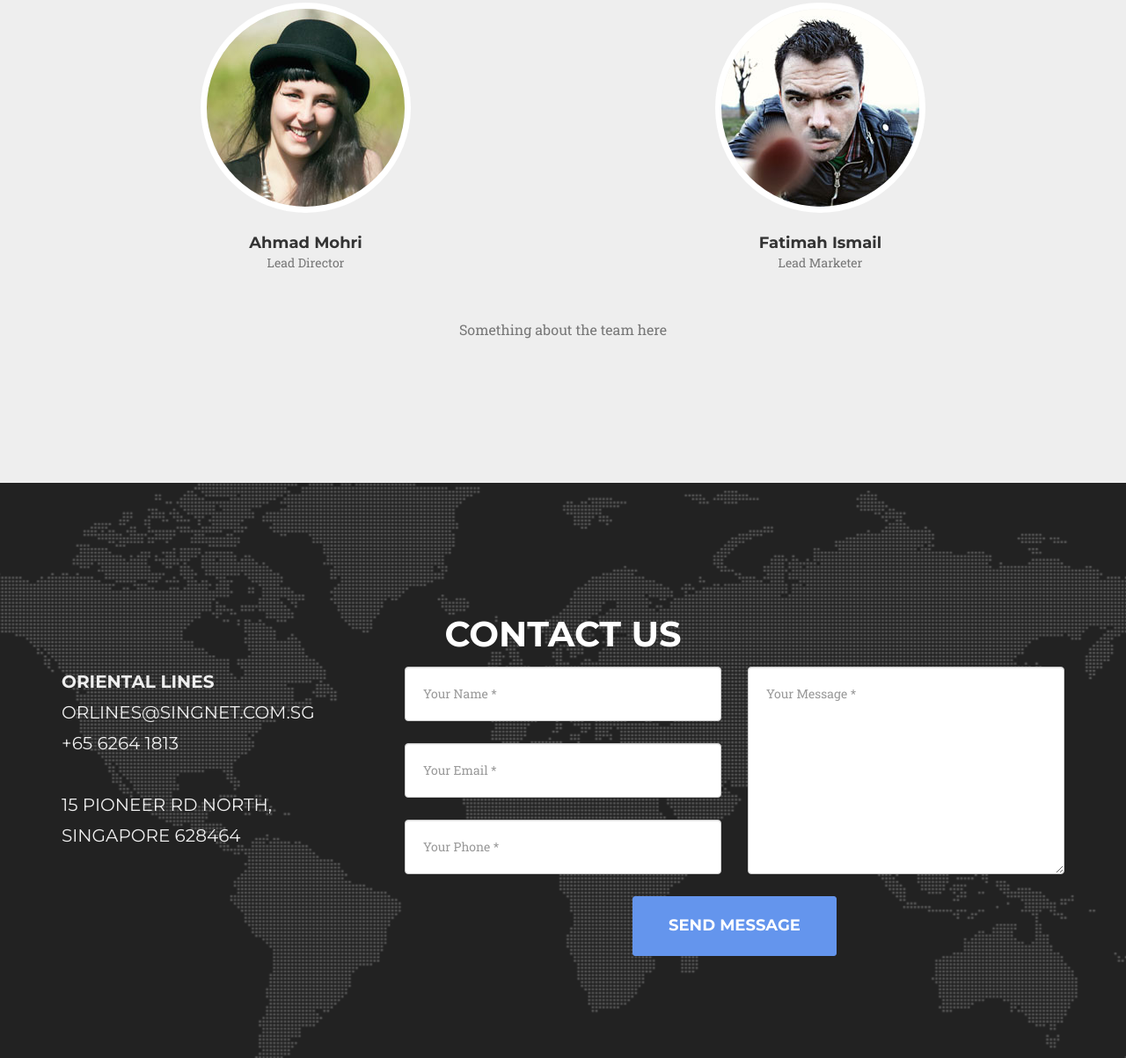
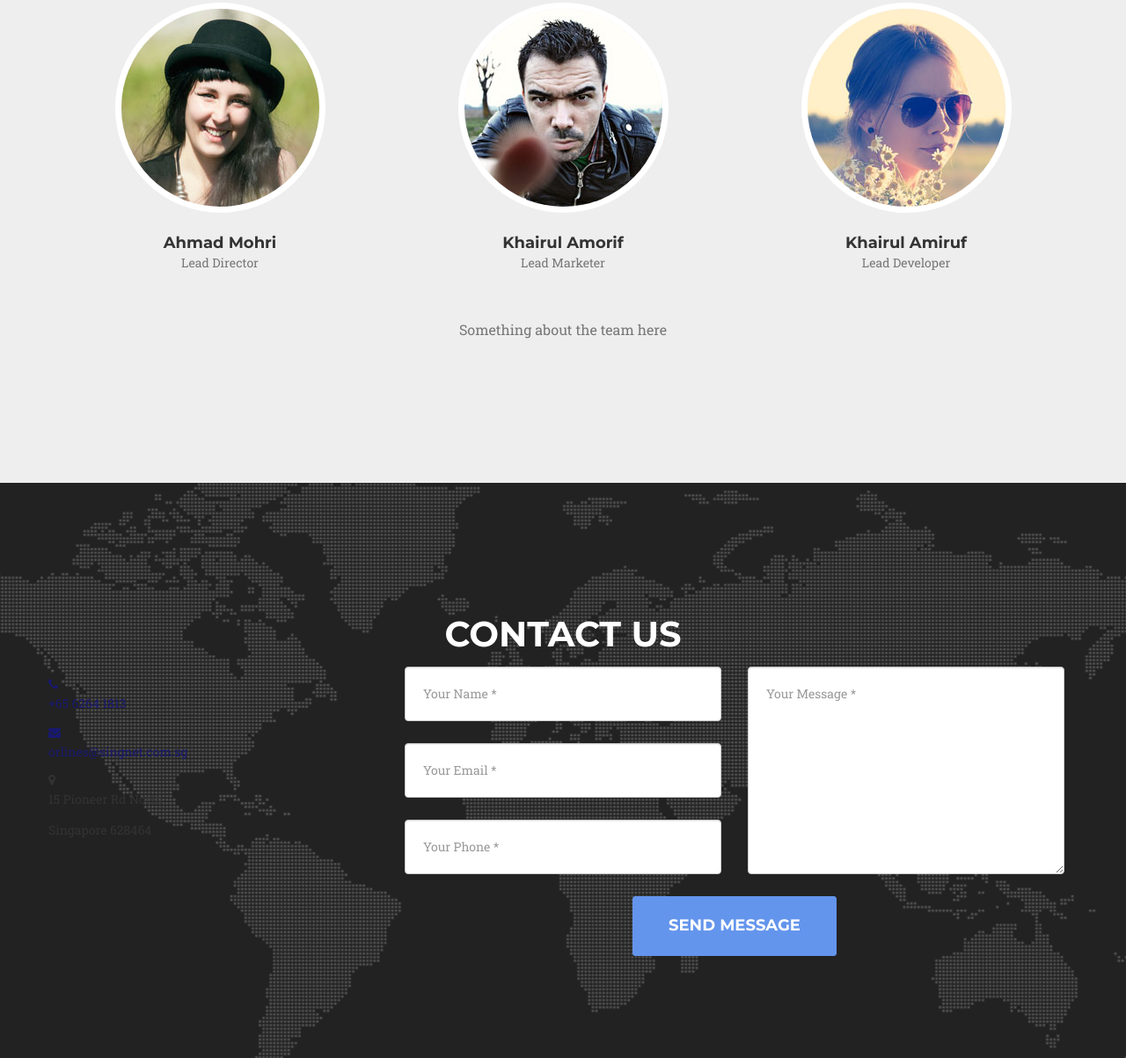
Before and after one commit to orlines/orlines.github.io, a website: page index.html in a window 1280 px wide. Shown: the part 4344-5547 px from the top of the page at 88% size. Drawn offline with nearby package versions, Linux system fonts and the light colour scheme; a web font is replaced by a local one.

Commit message:
Update index.html

```diff
--- a/index.html
+++ b/index.html
@@ -341,7 +341,7 @@
                 </div>
             </div>
             <div class="row">
-                <div class="col-sm-6">
+                <div class="col-sm-4">
                     <div class="team-member">
                         <img src="img/team/1.jpg" class="img-responsive img-circle" alt="">
                         <h4>Ahmad Mohri</h4>
@@ -358,10 +358,10 @@
                         </ul>
                     </div>
                 </div>
-                <div class="col-sm-6">
+                <div class="col-sm-4">
                     <div class="team-member">
                         <img src="img/team/2.jpg" class="img-responsive img-circle" alt="">
-                        <h4>Fatimah Ismail</h4>
+                        <h4>Khairul Amorif</h4>
                         <p class="text-muted">Lead Marketer</p>
                         <ul class="list-inline social-buttons">
                         	<!--
@@ -375,23 +375,24 @@
                         </ul>
                     </div>
                 </div>
-                <!--
+
                 <div class="col-sm-4">
                     <div class="team-member">
                         <img src="img/team/3.jpg" class="img-responsive img-circle" alt="">
-                        <h4>Diana Pertersen</h4>
+                        <h4>Khairul Amiruf</h4>
                         <p class="text-muted">Lead Developer</p>
                         <ul class="list-inline social-buttons">
+                        	<!--
                             <li><a href="#"><i class="fa fa-twitter"></i></a>
                             </li>
                             <li><a href="#"><i class="fa fa-facebook"></i></a>
                             </li>
                             <li><a href="#"><i class="fa fa-linkedin"></i></a>
                             </li>
+                        -->
                         </ul>
                     </div>
                 </div>
-            	-->
             </div>
             <div class="row">
                 <div class="col-lg-8 col-lg-offset-2 text-center">
@@ -438,22 +439,27 @@
                     <h2 class="section-heading">Contact Us</h2>
                 </div>
             </div>
+
             <div class="row">
             	<div class="col-lg-4">
                 	<p class="address">
-                		<span>
-                			<strong>Oriental Lines</strong>
-                		</span>
-                		<br>
-                		orlines@singnet.com.sg <br> +65 6264 1813
-                		<br>
-                		<br>
-                		15 Pioneer Rd North,
-                		<br>
-                		Singapore 628464
-                		<br>
-                		<br>
-
+                		<div class="row">
+                			<a href="tel:+65-62641813">
+                				<i class="fa fa-phone"></i>
+                				<p>+65 6264 1813</p>
+                			</a>
+                		</div>
+                		<div class="row">
+                			<a href="mailto:orlines@singnet.com.sg?subject=General%20Enquiries">
+                				<i class="fa fa-envelope"></i>
+                				<p>orlines@singnet.com.sg</p>
+                			</a>
+                		</div>
+                		<div class="row">
+            				<i class="fa fa-map-marker"></i>
+            				<p>15 Pioneer Rd North</p>
+            				<p>Singapore 628464</p>
+                		</div>
                 	</p>
                 </div>
                 <div class="col-lg-8">
```
